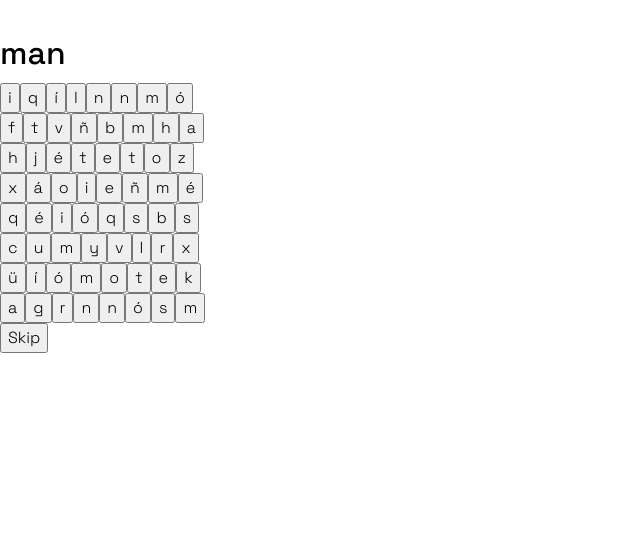
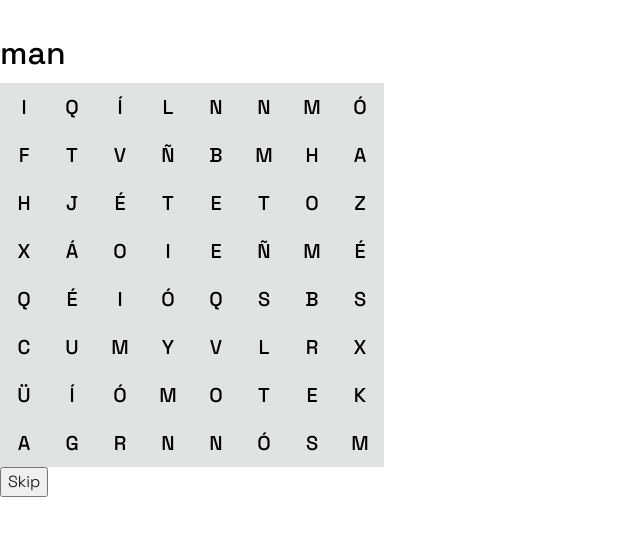
Before and after one commit to hesambayat/traducir, a React (Create React App) app: page / in a window 1280 px wide. Shown: the top 536 px of the page, without its empty margins (0-640 px from the left). Built offline with nearby package versions, Linux system fonts and the light colour scheme.

Commit message:
:construction: Initial Key styles

```diff
--- a/src/styles/components.css
+++ b/src/styles/components.css
@@ -0,0 +1,24 @@
+/* Key */
+.key {
+  width: 3rem;
+  height: 3rem;
+  font-size: 1.25em;
+  font-weight: var(--font-weight-bold);
+  padding: 0;
+  line-height: 1;
+  border: none;
+  background-color: #e0e3e4;
+  text-transform: uppercase;
+  appearance: none;
+  will-change: background-color, color;
+}
+
+.key:hover {
+  background-color: #c3c9cc;
+}
+
+.key--selected,
+.key--selected:hover {
+  background-color: #515e6e;
+  color: #f1f3f5;
+}
```
